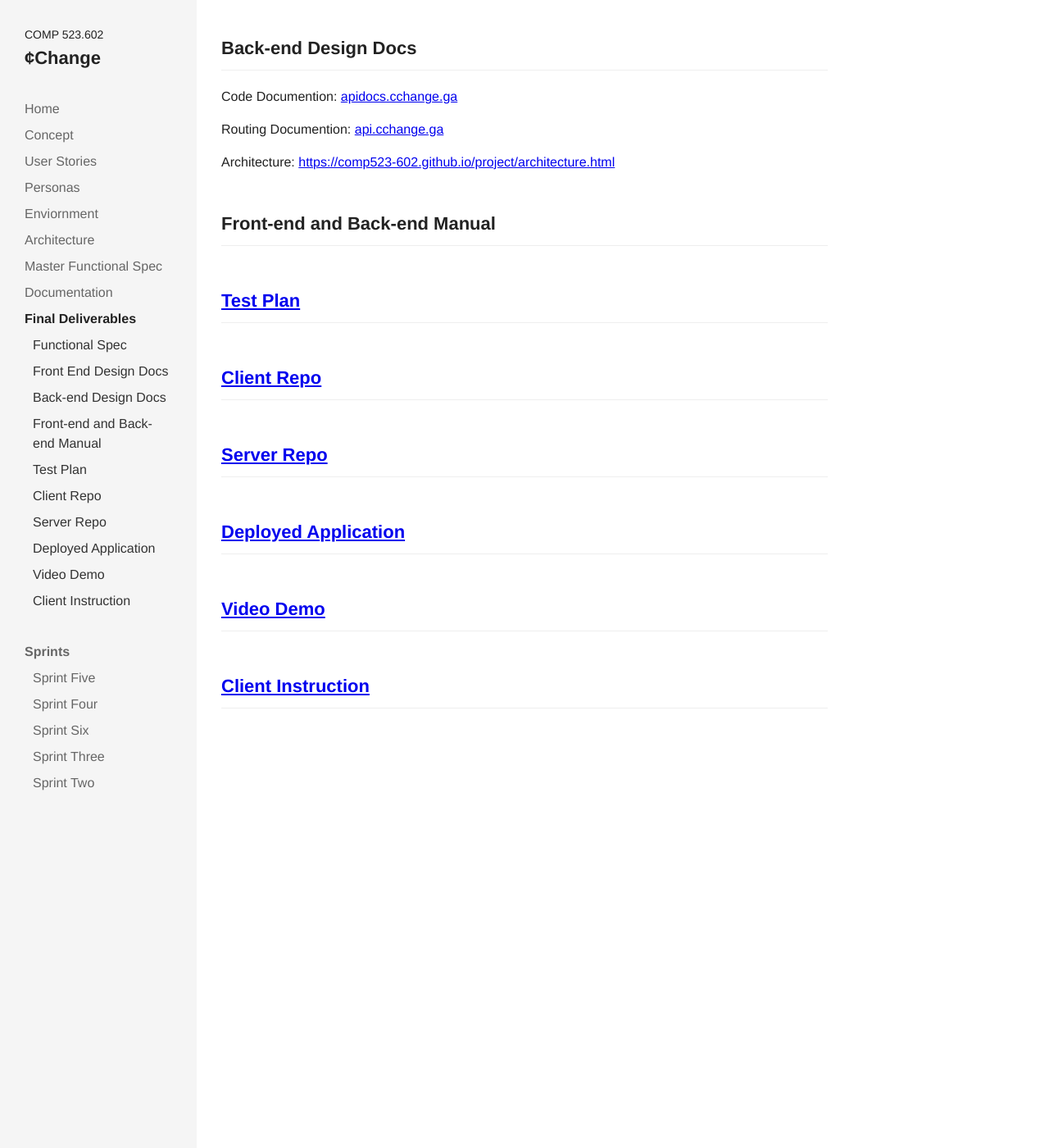
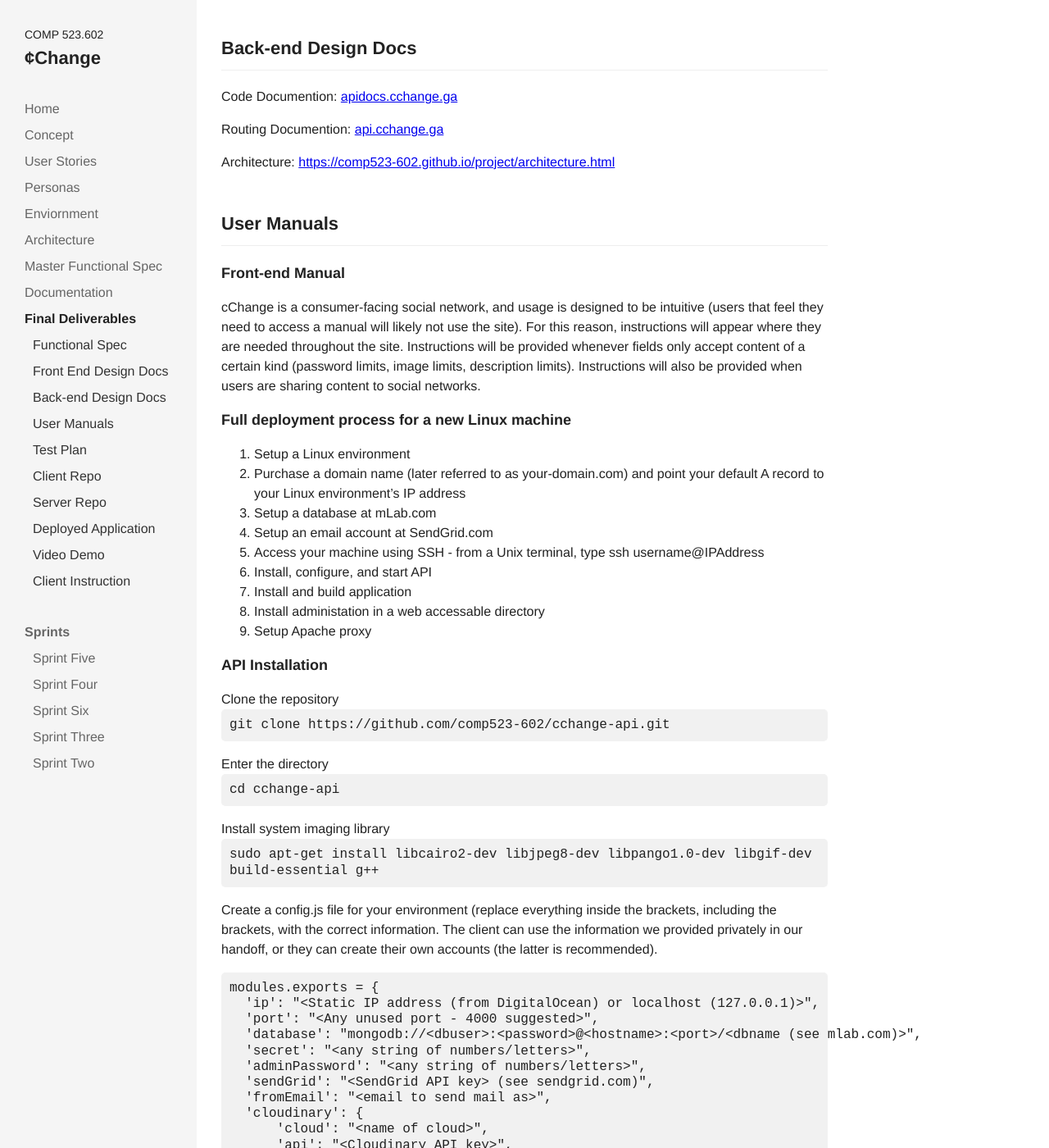
Before and after one commit to comp523-602/cchange-project, a Jekyll site: the page built from final-deliverables.markdown, in a window 1280 px wide and 1400 px high, scrolled down 2478 px. Shown: the whole window at 82% size. Built offline with Jekyll 4.4.1, drawn with Linux system fonts in a browser that asks for light colours; nearby versions of some CDN libraries; our own code applies the rules of GitHub Pages for plain Markdown files; before the commit the page ends 3392 px from its top, so only the background shows below that; some of the changed text lies outside the part shown.

Commit message:
Updated Final Deliverables

````diff
--- a/final-deliverables.markdown
+++ b/final-deliverables.markdown
@@ -94,7 +94,166 @@ Routing Documention: [api.cchange.ga](http://api.cchange.ga)
 
 Architecture: [https://comp523-602.github.io/project/architecture.html](https://comp523-602.github.io/project/architecture.html)
 
-## Front-end and Back-end Manual
+## User Manuals
+
+### Front-end Manual
+
+cChange is a consumer-facing social network, and usage is designed to be intuitive (users that feel they need to access a manual will likely not use the site). For this reason, instructions will appear where they are needed throughout the site. Instructions will be provided whenever fields only accept content of a certain kind (password limits, image limits, description limits). Instructions will also be provided when users are sharing content to social networks.
+
+### Full deployment process for a new Linux machine
+
+1. Setup a Linux environment
+2. Purchase a domain name (later referred to as your-domain.com) and point your default A record to your Linux environment's IP address
+3. Setup a database at mLab.com
+4. Setup an email account at SendGrid.com
+5. Access your machine using SSH - from a Unix terminal, type ssh username@IPAddress
+6. Install, configure, and start API
+7. Install and build application
+8. Install administation in a web accessable directory
+9. Setup Apache proxy
+
+### API Installation
+
+Clone the repository
+`git clone https://github.com/comp523-602/cchange-api.git`
+
+Enter the directory
+`cd cchange-api`
+
+Install system imaging library
+`sudo apt-get install libcairo2-dev libjpeg8-dev libpango1.0-dev libgif-dev build-essential g++`
+
+Create a config.js file for your environment (replace everything inside the brackets, including the brackets, with the correct information. The client can use the information we provided privately in our handoff, or they can create their own accounts (the latter is recommended).
+
+    modules.exports = {
+      'ip': "<Static IP address (from DigitalOcean) or localhost (127.0.0.1)>",
+      'port': "<Any unused port - 4000 suggested>",
+      'database': "mongodb://<dbuser>:<password>@<hostname>:<port>/<dbname (see mlab.com)>",
+      'secret': "<any string of numbers/letters>",
+      'adminPassword': "<any string of numbers/letters>",
+      'sendGrid': "<SendGrid API key> (see sendgrid.com)",
+      'fromEmail': "<email to send mail as>",
+      'cloudinary': {
+          'cloud': "<name of cloud>",
+          'api': "<Cloudinary API key>",
+          'secret': "<Cloudinary SECRET key>",
+      }
+    }
+
+Install required packages
+`npm install`
+
+Install gulp globablly
+`sudo npm install -g gulp`
+
+### API Production Build
+
+**Location:** /home/repos/cchange-app-v2
+
+Pull latest changes
+`git pull origin master`
+
+Install required packages
+`npm install`
+
+Build routing documentation
+`gulp`
+
+Build code documentation
+`documentation build api/** -f html -o designdocs/`
+
+Restart documentation server
+`pm2 restart apidocsServer.js`
+
+Restart API server
+`pm2 restart server.js`
+
+### Front-end Installation
+
+Clone the repository
+`git clone https://github.com/comp523-602/cchange-app-v2.git`
+
+### Front-end Production Build
+
+**Location:** /home/repos/cchange-api
+
+Pull latest changes
+`git pull origin master`
+
+Install required packages
+`npm install`
+
+Ensure API address is correct
+Open cchange-app-v2/src/modules/Requests.js and update API constant variable. This should be changed to http://api.your-domain.com.
+
+Publish documentation
+`documentation build src/** -f html -o docs`
+
+Restart documentation server
+`pm2 restart appdocsServer.js`
+
+Create a production build
+`npm run build`
+
+Restart application server
+`pm2 restart appServer.js`
+
+### Admin Installation
+
+Clone the repository
+`git clone https://github.com/comp523-602/cchange-admin.git`
+
+Ensure API address is correct
+Open cchange-admin/main.js, update API constant variable
+
+### Setting up Apache proxy
+
+Open Apache configuration directory
+`cd /etc/apache2/sites-available/`
+
+Create a new configuration file (change your-domain.com)
+`vim your-domain.com.conf`
+
+Setup the following configuration (change your-domain.com and path-to-admin-installation)
+```
+<VirtualHost *:80>
+    ServerName api.your-domain.com
+    ServerAlias www.api.your-domain.com
+    ProxyPreserveHost On
+    ProxyPass / http://your-domain.com:4000/
+    ProxyPassReverse / http://your-domain.com:4000/
+</VirtualHost>
+
+<VirtualHost *:80>
+    ServerName admin.your-domain.com
+    ServerAlias www.admin.your-domain.com
+    DocumentRoot /path-to-admin-installation
+</VirtualHost>
+
+<VirtualHost *:80>
+    ServerName your-domain.com
+    ServerAlias www.your-domain.com
+    ProxyPreserveHost On
+    ProxyPass / http://your-domain.com:3000/
+    ProxyPassReverse / http://your-domain.com:3000/
+</VirtualHost>
+```
+
+Enable site (replace your-domain.com)
+`a2ensite your-domain.com.conf`
+
+Restart apache
+`sudo service apache2 restart`
+
+### Inviting charity users
+
+1. Visit (admin.cchange.ga)[http://admin.cchange.ga/]
+
+2. Enter the email address of a contact from the charity you are trying to invite
+
+3. Enter the admin credentials you set up when creating the API config
+
+4. Press send
 
 ## [Test Plan](https://comp523-602.github.io/project/sprints/sprint-six.html#test-plan)
 
````
